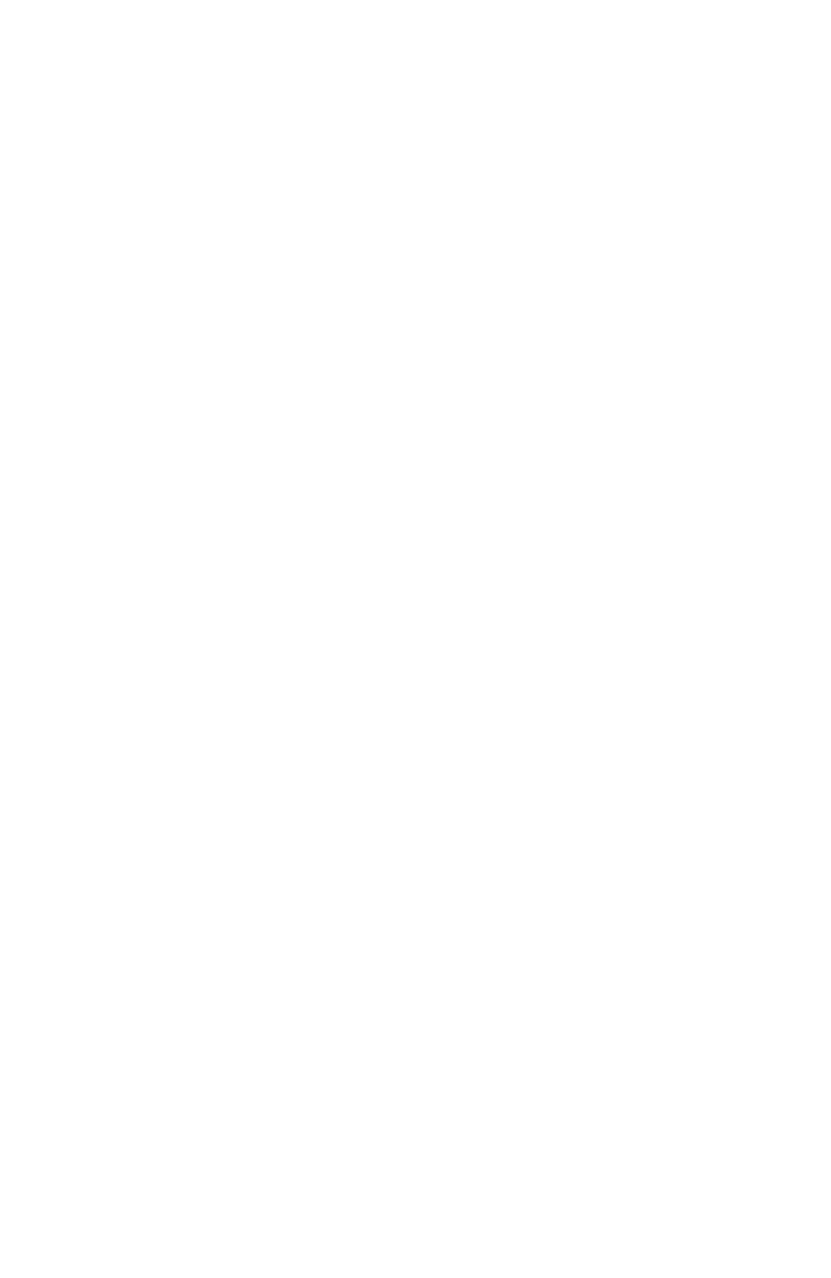
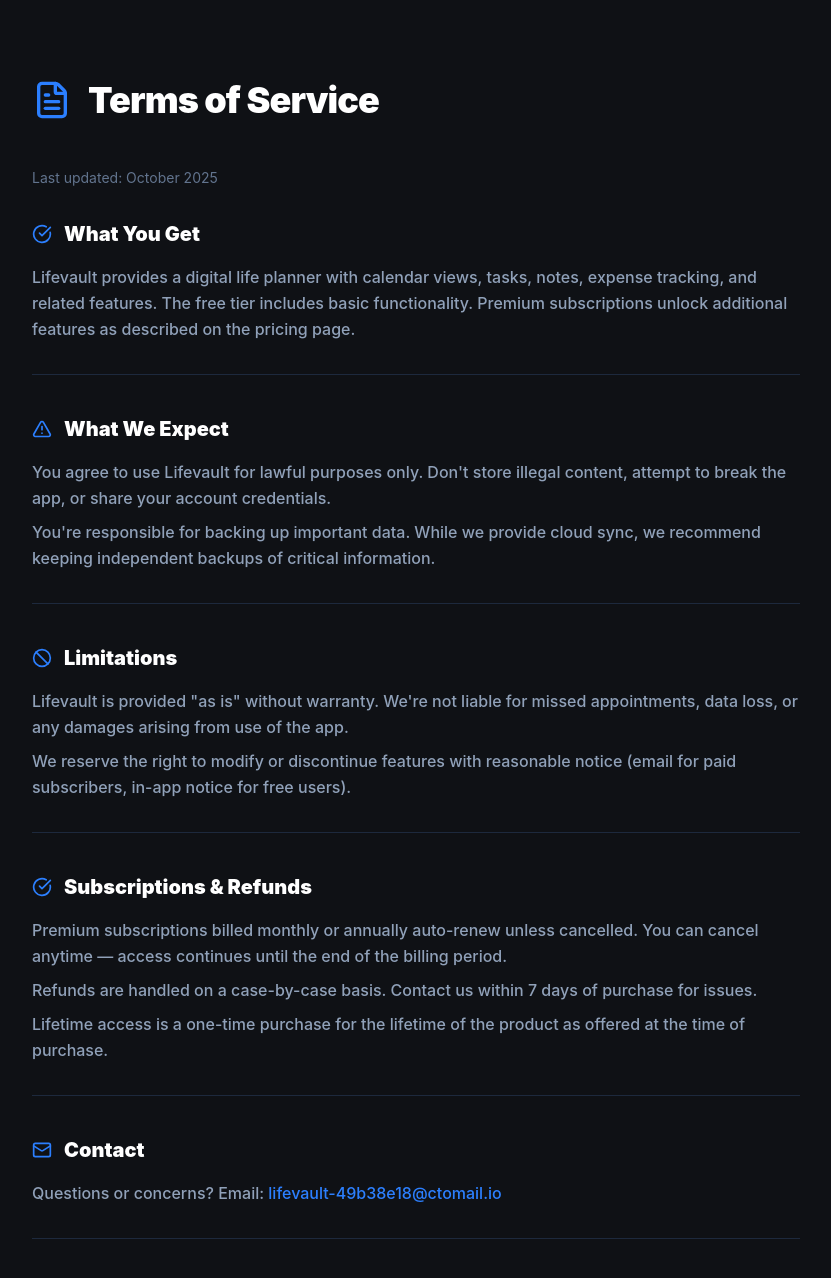
Before and after one commit to nporsch86/lifevault, a React (Vite) app in the folder frontend/: page /terms in a window 1280 px wide. Before the commit this address had no page. Shown: the top 1278 px of the page, without its empty margins (224-1055 px from the left). Before the commit the page ends 800 px from the top, so only its background shows below. Built offline with nearby package versions, Linux system fonts and the light colour scheme.

Commit message:
Add Privacy Policy and Terms pages

```diff
--- a/frontend/src/App.tsx
+++ b/frontend/src/App.tsx
@@ -1,6 +1,8 @@
 import { BrowserRouter, Routes, Route } from 'react-router-dom';
 import { PlannerProvider } from './store/PlannerContext';
 import Landing from './pages/Landing';
+import Privacy from './pages/Privacy';
+import Terms from './pages/Terms';
 import AppLayout from './layouts/AppLayout';
 import DailyView from './pages/DailyView';
 import WeeklyView from './pages/WeeklyView';
@@ -20,6 +22,8 @@
       <BrowserRouter>
         <Routes>
           <Route path="/" element={<Landing />} />
+          <Route path="/privacy" element={<Privacy />} />
+          <Route path="/terms" element={<Terms />} />
           <Route path="/shared/event/:uuid" element={<SharedEventView />} />
           <Route path="/app" element={<AppLayout />}>
             <Route index element={<DailyView />} />
--- a/frontend/src/pages/Landing.tsx
+++ b/frontend/src/pages/Landing.tsx
@@ -218,7 +218,11 @@
       <footer className="py-12 px-6 border-t border-slate-800">
         <div className="max-w-7xl mx-auto flex items-center justify-between">
           <div className="flex items-center space-x-2"><img src="/logo-sidebar.png" alt="Lifevault" className="h-6 w-auto" /></div>
-          <p className="text-slate-500 text-sm">© 2026 Lifevault. All rights reserved.</p>
+          <div className="flex items-center space-x-6">
+            <a href="/privacy" className="text-slate-500 hover:text-slate-300 text-sm transition">Privacy</a>
+            <a href="/terms" className="text-slate-500 hover:text-slate-300 text-sm transition">Terms</a>
+            <p className="text-slate-500 text-sm">© 2026 Lifevault. All rights reserved.</p>
+          </div>
         </div>
       </footer>
     </div>
--- /dev/null
+++ b/frontend/src/pages/Privacy.tsx
@@ -0,0 +1,51 @@
+import { Shield, Mail, Database, Lock, Eye, Trash2 } from 'lucide-react';
+
+export default function Privacy() {
+  return (
+    <div className="min-h-screen bg-[#0f1115] text-slate-200 py-20 px-6">
+      <div className="max-w-3xl mx-auto">
+        <div className="flex items-center space-x-4 mb-12">
+          <Shield className="w-10 h-10 text-blue-500" />
+          <h1 className="text-4xl font-black text-white tracking-tight">Privacy Policy</h1>
+        </div>
+        <p className="text-slate-500 text-sm mb-8">Last updated: October 2025</p>
+
+        <div className="space-y-10">
+          <Section icon={Database} title="What We Collect">
+            <p>Lifevault stores the data you enter: calendar events, tasks, notes, expenses, and settings. This data lives in your browser's local storage and is optionally synced to our cloud servers if you create an account.</p>
+            <p className="mt-2">We collect your email address if you sign up for the waitlist, create an account, or purchase a subscription.</p>
+          </Section>
+
+          <Section icon={Lock} title="How We Use It">
+            <p>Your data is used solely to power the Lifevault app — display your planner, sync across devices, and provide AI summaries (if enabled). We never sell your data.</p>
+          </Section>
+
+          <Section icon={Eye} title="Data Sharing">
+            <p>If you use calendar sharing, the specific events you choose to share are visible to the people you invite. No data is shared outside of that.</p>
+            <p className="mt-2">We use Stripe to process payments. Stripe handles your payment details — we never see or store credit card numbers.</p>
+          </Section>
+
+          <Section icon={Trash2} title="Data Deletion">
+            <p>You can delete your data at any time through Settings → Reset All Data. To delete your account entirely, email us and we'll remove everything within 14 days.</p>
+          </Section>
+
+          <Section icon={Mail} title="Contact">
+            <p>Questions? Email us at: <a href="mailto:lifevault-49b38e18@ctomail.io" className="text-blue-500 hover:text-blue-400">lifevault-49b38e18@ctomail.io</a></p>
+          </Section>
+        </div>
+      </div>
+    </div>
+  );
+}
+
+function Section({ icon: Icon, title, children }: { icon: any; title: string; children: React.ReactNode }) {
+  return (
+    <div className="border-b border-slate-800 pb-8">
+      <div className="flex items-center space-x-3 mb-4">
+        <Icon className="w-5 h-5 text-blue-500" />
+        <h2 className="text-xl font-black text-white">{title}</h2>
+      </div>
+      <div className="text-slate-400 font-medium leading-relaxed space-y-2">{children}</div>
+    </div>
+  );
+}
--- /dev/null
+++ b/frontend/src/pages/Terms.tsx
@@ -0,0 +1,53 @@
+import { FileText, CheckCircle, AlertTriangle, Ban, Mail } from 'lucide-react';
+
+export default function Terms() {
+  return (
+    <div className="min-h-screen bg-[#0f1115] text-slate-200 py-20 px-6">
+      <div className="max-w-3xl mx-auto">
+        <div className="flex items-center space-x-4 mb-12">
+          <FileText className="w-10 h-10 text-blue-500" />
+          <h1 className="text-4xl font-black text-white tracking-tight">Terms of Service</h1>
+        </div>
+        <p className="text-slate-500 text-sm mb-8">Last updated: October 2025</p>
+
+        <div className="space-y-10">
+          <Section icon={CheckCircle} title="What You Get">
+            <p>Lifevault provides a digital life planner with calendar views, tasks, notes, expense tracking, and related features. The free tier includes basic functionality. Premium subscriptions unlock additional features as described on the pricing page.</p>
+          </Section>
+
+          <Section icon={AlertTriangle} title="What We Expect">
+            <p>You agree to use Lifevault for lawful purposes only. Don't store illegal content, attempt to break the app, or share your account credentials.</p>
+            <p className="mt-2">You're responsible for backing up important data. While we provide cloud sync, we recommend keeping independent backups of critical information.</p>
+          </Section>
+
+          <Section icon={Ban} title="Limitations">
+            <p>Lifevault is provided "as is" without warranty. We're not liable for missed appointments, data loss, or any damages arising from use of the app.</p>
+            <p className="mt-2">We reserve the right to modify or discontinue features with reasonable notice (email for paid subscribers, in-app notice for free users).</p>
+          </Section>
+
+          <Section icon={CheckCircle} title="Subscriptions & Refunds">
+            <p>Premium subscriptions billed monthly or annually auto-renew unless cancelled. You can cancel anytime — access continues until the end of the billing period.</p>
+            <p className="mt-2">Refunds are handled on a case-by-case basis. Contact us within 7 days of purchase for issues.</p>
+            <p className="mt-2">Lifetime access is a one-time purchase for the lifetime of the product as offered at the time of purchase.</p>
+          </Section>
+
+          <Section icon={Mail} title="Contact">
+            <p>Questions or concerns? Email: <a href="mailto:lifevault-49b38e18@ctomail.io" className="text-blue-500 hover:text-blue-400">lifevault-49b38e18@ctomail.io</a></p>
+          </Section>
+        </div>
+      </div>
+    </div>
+  );
+}
+
+function Section({ icon: Icon, title, children }: { icon: any; title: string; children: React.ReactNode }) {
+  return (
+    <div className="border-b border-slate-800 pb-8">
+      <div className="flex items-center space-x-3 mb-4">
+        <Icon className="w-5 h-5 text-blue-500" />
+        <h2 className="text-xl font-black text-white">{title}</h2>
+      </div>
+      <div className="text-slate-400 font-medium leading-relaxed space-y-2">{children}</div>
+    </div>
+  );
+}
```
